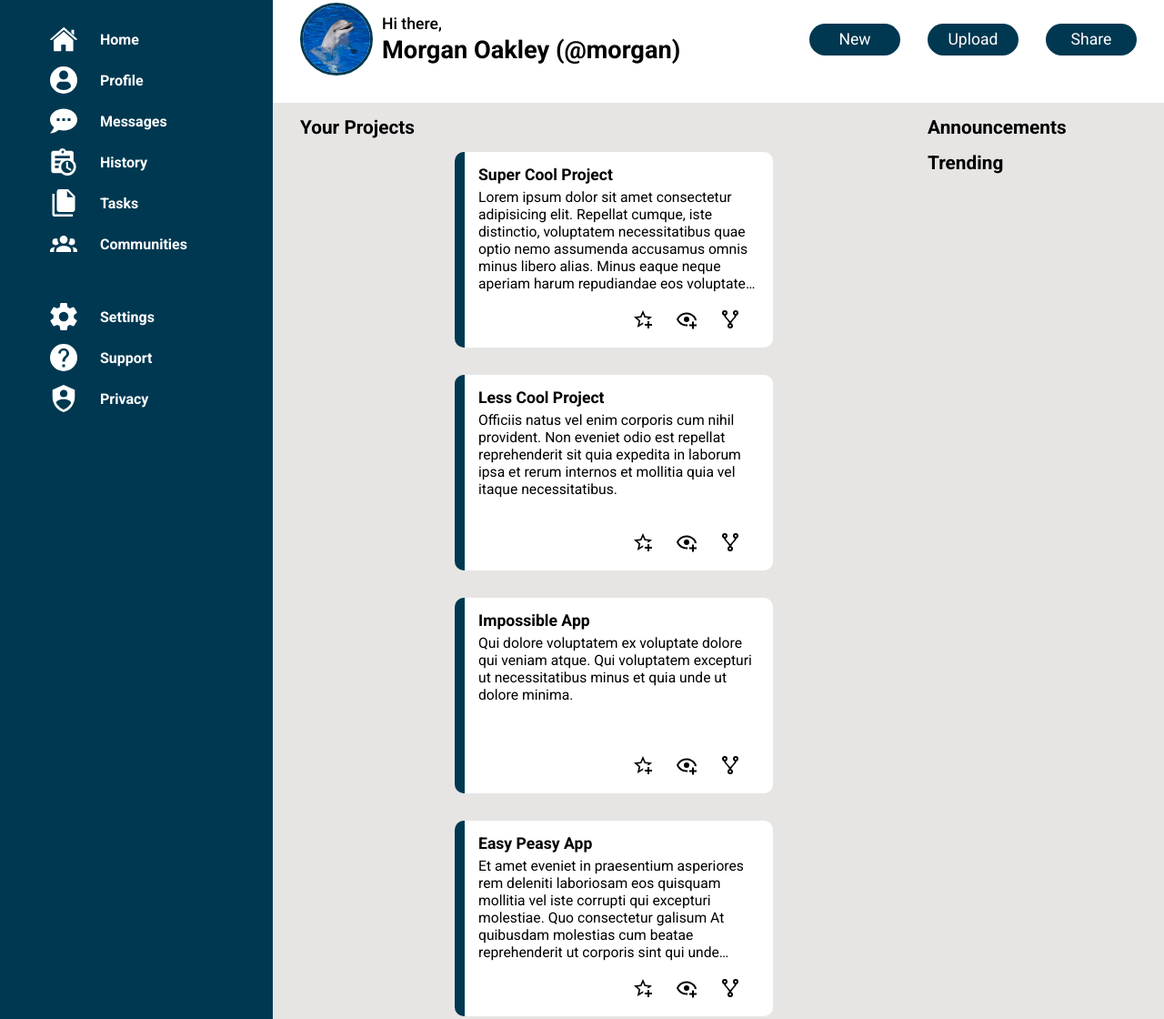
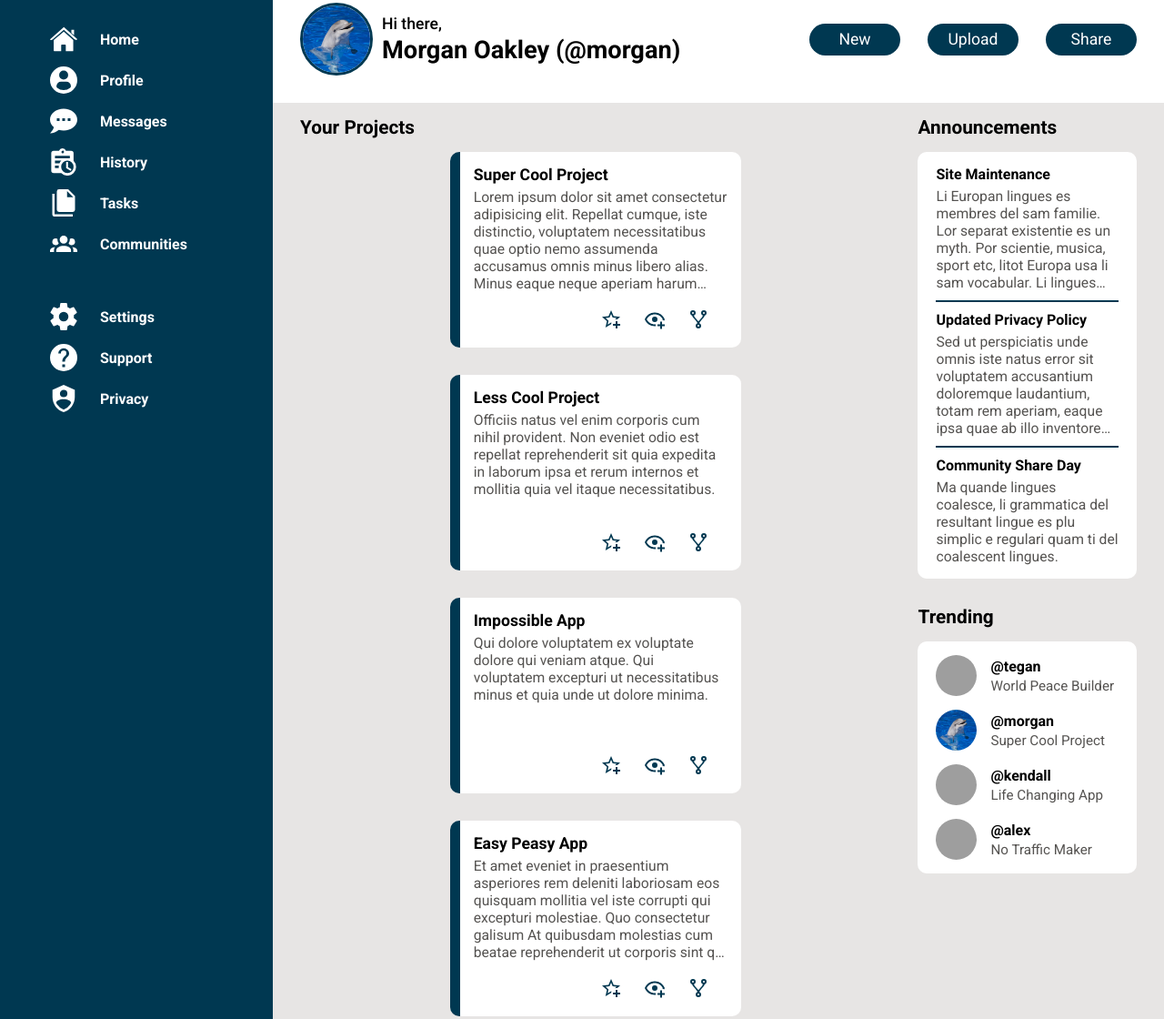
Before and after one commit to aaangeelo/admin-dashboard, a plain HTML site: page index.html in a window 1280 px wide. Shown: the part 92-1212 px from the top of the page at 91% size. Drawn offline with Linux system fonts and the light colour scheme; grey boxes are pictures that could not be loaded.

Commit message:
Finsihed the announcements and trending cards

```diff
--- a/index.css
+++ b/index.css
@@ -7,6 +7,7 @@
   --beau-blue: #bfd2d9;
   --blue-ncs: #3b89ac;
   --platinum: #e7e5e4;
+  --gray: #555351;
 }
 
 * {
@@ -234,8 +235,10 @@ body {
 .main-content {
   background-color: var(--platinum);
   display: grid;
-  grid-template-columns: 3fr 1fr;
+  grid-template-columns: 2.7fr 1fr;
   padding: 15px 30px;
+  padding-bottom: 30px;
+  gap: 30px;
 }
 
 .container-left {
@@ -245,7 +248,7 @@ body {
 
 .cards {
   display: grid;
-  grid-template-columns: repeat(auto-fit, minmax(150px, 350px));
+  grid-template-columns: repeat(auto-fit, 320px);
   grid-auto-rows: 215px;
   justify-content: center;
   gap: 30px;
@@ -268,17 +271,18 @@ body {
 .card__title {
   font-size: 1.1rem;
   margin-bottom: 5px;
+  cursor: pointer;
 }
 
 .card__description {
   font-size: 0.98rem;
   flex: 1;
   overflow: hidden;
-  text-overflow: ellipsis;
   display: -webkit-box;
   -webkit-box-orient: vertical;
   -webkit-line-clamp: 6;
   min-width: 0;
+  color: var(--gray);
 }
 
 .card__icons {
@@ -290,4 +294,73 @@ body {
 .card__icon {
   margin-right: 20px;
   cursor: pointer;
+  color: var(--prussian-blue-lighter);
 }
+
+.container-right__block-announcements {
+  margin-bottom: 30px;
+}
+
+.announcements,
+.trending {
+  padding: 15px 20px;
+  background-color: white;
+  border-radius: 10px;
+}
+
+.announcement__block {
+  border-bottom: var(--prussian-blue-lighter) solid 2px;
+  padding-bottom: 10px;
+  margin-bottom: 10px;
+}
+
+.announcement__block:last-child {
+  border: 0;
+  padding-bottom: 0;
+  margin-bottom: 0;
+}
+
+.announcement__title {
+  font-size: 1rem;
+  margin-bottom: 5px;
+}
+
+.announcement__description {
+  font-size: 0.98rem;
+  max-height: 115px;
+  overflow: hidden;
+  display: -webkit-box;
+  -webkit-box-orient: vertical;
+  -webkit-line-clamp: 6;
+  min-height: 0;
+  color: var(--gray);
+}
+
+.trending {
+  display: flex;
+  flex-direction: column;
+  gap: 15px;
+}
+
+.user {
+  display: flex;
+  align-items: center;
+  gap: 15px;
+}
+
+.user__photo {
+  width: 45px;
+  height: 45px;
+  border-radius: 50%;
+}
+
+.user__username {
+  font-weight: 700;
+  margin-bottom: 3px;
+}
+
+.user__name {
+  color: var(--gray);
+  font-weight: 400;
+  font-size: 0.95rem;
+}
--- a/index.html
+++ b/index.html
@@ -488,10 +488,85 @@
         </div>
       </div>
       <div class="container container-right">
-        <h3 class="container__title container__title-announcements">
-          Announcements
-        </h3>
-        <h3 class="container__title container__title-trending">Trending</h3>
+        <div
+          class="container-right__block container-right__block-announcements"
+        >
+          <h3 class="container__title container__title-announcements">
+            Announcements
+          </h3>
+          <div class="announcements">
+            <div class="announcement__block">
+              <h4 class="announcement__title">Site Maintenance</h4>
+              <p class="announcement__description">
+                Li Europan lingues es membres del sam familie. Lor separat
+                existentie es un myth. Por scientie, musica, sport etc, litot
+                Europa usa li sam vocabular. Li lingues differe solmen in li
+                grammatica, li pronunciation e li plu commun vocabules.
+              </p>
+            </div>
+            <div class="announcement__block">
+              <h4 class="announcement__title">Updated Privacy Policy</h4>
+              <p class="announcement__description">
+                Sed ut perspiciatis unde omnis iste natus error sit voluptatem
+                accusantium doloremque laudantium, totam rem aperiam, eaque ipsa
+                quae ab illo inventore veritatis et quasi architecto beatae
+                vitae dicta sunt explicabo.
+              </p>
+            </div>
+            <div class="announcement__block">
+              <h4 class="announcement__title">Community Share Day</h4>
+              <p class="announcement__description">
+                Ma quande lingues coalesce, li grammatica del resultant lingue
+                es plu simplic e regulari quam ti del coalescent lingues.
+              </p>
+            </div>
+          </div>
+        </div>
+        <div class="container-right__block container-right__block-trending">
+          <h3 class="container__title container__title-trending">Trending</h3>
+          <div class="trending">
+            <div class="user">
+              <img
+                src="https://upload.wikimedia.org/wikipedia/commons/thumb/0/02/Sea_Otter_%28Enhydra_lutris%29_%2825169790524%29_crop.jpg/800px-Sea_Otter_%28Enhydra_lutris%29_%2825169790524%29_crop.jpg"
+                alt="#"
+                class="user__photo"
+              />
+              <div class="user__identifier">
+                <p class="user__username">@tegan</p>
+                <p class="user__name">World Peace Builder</p>
+              </div>
+            </div>
+            <div class="user">
+              <img src="./assets/dolphin.jpg" alt="#" class="user__photo" />
+              <div class="user__identifier">
+                <p class="user__username">@morgan</p>
+                <p class="user__name">Super Cool Project</p>
+              </div>
+            </div>
+            <div class="user">
+              <img
+                src="https://i.natgeofe.com/n/f446a631-dc35-4f1c-ac94-b75259659c9c/waq-many-babies-mola_square.jpg"
+                alt="#"
+                class="user__photo"
+              />
+              <div class="user__identifier">
+                <p class="user__username">@kendall</p>
+                <p class="user__name">Life Changing App</p>
+              </div>
+            </div>
+            <div class="user">
+              <img
+                src="https://i.pinimg.com/originals/78/be/cb/78becb2b08011ebcb531334f839507d2.jpg"
+                alt="#"
+                class="user__photo"
+              />
+              <div class="user__identifier">
+                <p class="user__username">@alex</p>
+                <p class="user__name">No Traffic Maker</p>
+              </div>
+            </div>
+          </div>
+        </div>
       </div>
     </div>
   </body>
```
